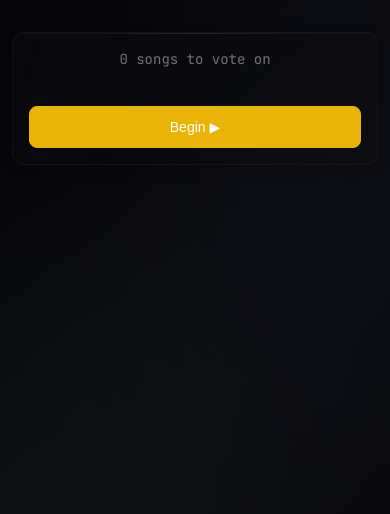
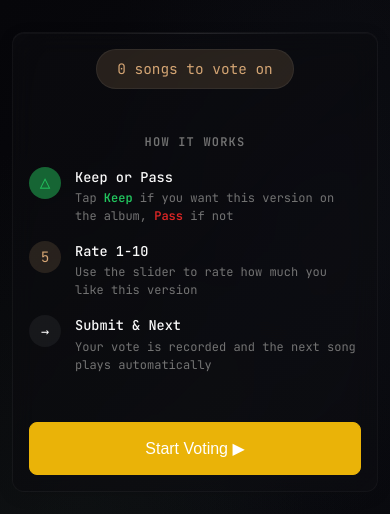
Before and after one commit to davidtorcivia/song-voter, a Flask app: template templates/block.html in a window 390 px wide. Shown: the top 514 px of the page. Run offline with Flask 3, Linux system fonts and the light colour scheme; the template is opened without the code that fills it, so the values that code supplies are empty; data comes from the database, SQL or seed files in the repository.

Commit message:
Multiple UX fixes and improvements
- Redesigned block intro page with aesthetic voting instructions
- Added block settings (BLOCK_DISABLE_SKIP, BLOCK_MIN_LISTEN_TIME) to JS config
- Fixed OG image metadata to use absolute URLs (site_url + path)
- Made results legend responsive with flex-wrap for mobile
- Removed vertical bar separator from legend for cleaner mobile layout

```diff
--- a/templates/block.html
+++ b/templates/block.html
@@ -12,9 +12,11 @@
     <meta property="og:title" content="{{ block.name }} - {{ branding.title or 'Song Voter' }}">
     <meta property="og:description" content="{{ branding.description or 'Vote on your favorite song versions' }}">
     {% if branding.url %}
-    <meta property="og:url" content="{{ branding.url }}/b/{{ block.slug }}">{% endif %}
+    <meta property="og:url" content="{{ branding.url }}/vote/block/{{ block.slug }}">{% endif %}
     {% if branding.og_image %}
-    <meta property="og:image" content="{{ branding.og_image }}">{% endif %}
+    <meta property="og:image"
+        content="{% if branding.og_image.startswith('http') %}{{ branding.og_image }}{% elif branding.url %}{{ branding.url }}{{ branding.og_image }}{% else %}{{ branding.og_image }}{% endif %}">
+    {% endif %}
     <meta name="twitter:card" content="summary_large_image">
 
     <!-- Favicon -->
@@ -27,16 +29,78 @@
     <div class="container">
         <h1 id="pageTitle">{{ block.name }}</h1>
 
-        <!-- Setup Section (immediate start for blocks) -->
+        <!-- Setup Section - Redesigned intro -->
         <div id="setupSection" class="card setup-section">
             <div id="loadingIndicator" class="loading" style="display: none;">Loading songs</div>
 
-            <p style="text-align: center; color: var(--text-secondary); margin-bottom: 16px;">
-                {{ songs|length }} song{% if songs|length != 1 %}s{% endif %} to vote on
-            </p>
+            <!-- Song count badge -->
+            <div style="text-align: center; margin-bottom: 24px;">
+                <span
+                    style="display: inline-block; padding: 8px 20px; background: var(--accent-glow); border: 1px solid var(--border); border-radius: 20px; font-size: 0.9rem; color: var(--accent-warm);">
+                    {{ songs|length }} song{% if songs|length != 1 %}s{% endif %} to vote on
+                </span>
+            </div>
 
-            <button id="startBtn" class="btn btn-success" style="width: 100%;">
-                Begin ▶
+            <!-- Instructions -->
+            <div style="margin-bottom: 28px;">
+                <h3
+                    style="font-size: 0.75rem; text-transform: uppercase; letter-spacing: 0.1em; color: var(--text-secondary); margin-bottom: 16px; text-align: center;">
+                    How it works</h3>
+
+                <div style="display: grid; gap: 16px; max-width: 380px; margin: 0 auto;">
+                    <!-- Step 1 -->
+                    <div style="display: flex; gap: 14px; align-items: flex-start;">
+                        <div
+                            style="width: 32px; height: 32px; display: flex; align-items: center; justify-content: center; background: var(--positive-muted); border-radius: 50%; flex-shrink: 0;">
+                            <span style="color: var(--positive); font-size: 1.1rem;">△</span>
+                        </div>
+                        <div>
+                            <div
+                                style="font-size: 0.85rem; font-weight: 500; color: var(--text-primary); margin-bottom: 2px;">
+                                Keep or Pass</div>
+                            <div style="font-size: 0.75rem; color: var(--text-secondary); line-height: 1.5;">
+                                Tap <strong style="color: var(--positive);">Keep</strong> if you want this version on
+                                the album, <strong style="color: var(--danger);">Pass</strong> if not
+                            </div>
+                        </div>
+                    </div>
+
+                    <!-- Step 2 -->
+                    <div style="display: flex; gap: 14px; align-items: flex-start;">
+                        <div
+                            style="width: 32px; height: 32px; display: flex; align-items: center; justify-content: center; background: var(--accent-glow); border-radius: 50%; flex-shrink: 0;">
+                            <span style="color: var(--accent-warm); font-size: 0.9rem;">5</span>
+                        </div>
+                        <div>
+                            <div
+                                style="font-size: 0.85rem; font-weight: 500; color: var(--text-primary); margin-bottom: 2px;">
+                                Rate 1-10</div>
+                            <div style="font-size: 0.75rem; color: var(--text-secondary); line-height: 1.5;">
+                                Use the slider to rate how much you like this version
+                            </div>
+                        </div>
+                    </div>
+
+                    <!-- Step 3 -->
+                    <div style="display: flex; gap: 14px; align-items: flex-start;">
+                        <div
+                            style="width: 32px; height: 32px; display: flex; align-items: center; justify-content: center; background: rgba(255,255,255,0.05); border-radius: 50%; flex-shrink: 0;">
+                            <span style="color: var(--text-primary); font-size: 0.85rem;">→</span>
+                        </div>
+                        <div>
+                            <div
+                                style="font-size: 0.85rem; font-weight: 500; color: var(--text-primary); margin-bottom: 2px;">
+                                Submit & Next</div>
+                            <div style="font-size: 0.75rem; color: var(--text-secondary); line-height: 1.5;">
+                                Your vote is recorded and the next song plays automatically
+                            </div>
+                        </div>
+                    </div>
+                </div>
+            </div>
+
+            <button id="startBtn" class="btn btn-success" style="width: 100%; padding: 16px 24px; font-size: 1rem;">
+                Start Voting ▶
             </button>
         </div>
 
@@ -123,6 +187,10 @@
         window.INITIAL_BASE_NAMES = [];
         window.VISUALIZER_MODE = '{{ branding.visualizer_mode or "bars" }}';
         window.VISUALIZER_COLOR = '{{ branding.visualizer_color or "" }}';
+
+        // Block-specific settings (null = use global)
+        window.BLOCK_DISABLE_SKIP = {% if block.disable_skip is not none %}{ { block.disable_skip } } {% else %} null{% endif %};
+        window.BLOCK_MIN_LISTEN_TIME = {% if block.min_listen_time is not none %}{ { block.min_listen_time } } {% else %} null{% endif %};
     </script>
     <script src="/static/app.js"></script>
 </body>
--- a/templates/closed.html
+++ b/templates/closed.html
@@ -14,7 +14,9 @@
     {% if branding.url %}
     <meta property="og:url" content="{{ branding.url }}">{% endif %}
     {% if branding.og_image %}
-    <meta property="og:image" content="{{ branding.og_image }}">{% endif %}
+    <meta property="og:image"
+        content="{% if branding.og_image.startswith('http') %}{{ branding.og_image }}{% elif branding.url %}{{ branding.url }}{{ branding.og_image }}{% else %}{{ branding.og_image }}{% endif %}">
+    {% endif %}
     <meta name="twitter:card" content="summary_large_image">
 
     <!-- Favicon -->
--- a/templates/index.html
+++ b/templates/index.html
@@ -14,7 +14,9 @@
     {% if branding.url %}
     <meta property="og:url" content="{{ branding.url }}">{% endif %}
     {% if branding.og_image %}
-    <meta property="og:image" content="{{ branding.og_image }}">{% endif %}
+    <meta property="og:image"
+        content="{% if branding.og_image.startswith('http') %}{{ branding.og_image }}{% elif branding.url %}{{ branding.url }}{{ branding.og_image }}{% else %}{{ branding.og_image }}{% endif %}">
+    {% endif %}
     <meta name="twitter:card" content="summary_large_image">
 
     <!-- Favicon -->
--- a/templates/results.html
+++ b/templates/results.html
@@ -40,17 +40,18 @@
         </div>
 
         <!-- Legend -->
-        <div id="legend" class="results-legend" style="display: none;">
+        <div id="legend" class="results-legend"
+            style="display: none; flex-wrap: wrap; gap: 12px 20px; justify-content: center; padding: 12px; margin-bottom: 16px; font-size: 0.75rem; color: var(--text-secondary);">
             <span><span class="rank-badge rank-1">◈</span> 1st</span>
             <span><span class="rank-badge rank-2">◇</span> 2nd</span>
             <span><span class="rank-badge rank-3">○</span> 3rd</span>
             <span><span class="best-version">★</span> Best ver.</span>
-            <span class="legend-sep">│</span>
             <span><span class="agree-high">●</span> High agree</span>
             <span><span class="agree-mid">●</span> Mixed</span>
             <span><span class="agree-low">●</span> Divisive</span>
             <span><span class="controversial">✧</span> Controversial</span>
         </div>
+
 
         <a href="/" class="nav-link">← Back to Voting</a>
     </div>
```
